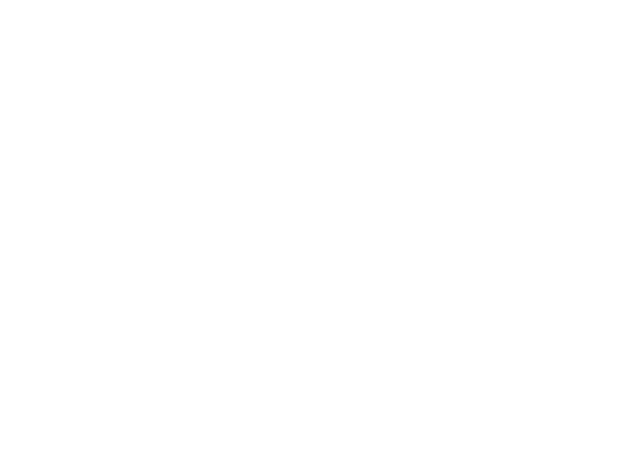
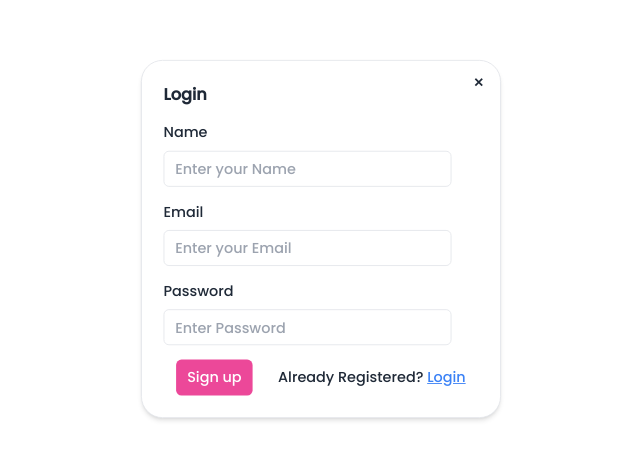
Before and after one commit to binary-lover/BookStore, a React (Vite) app in the folder Frontend/: page /Signup in a window 1280 px wide. Before the commit this address had no page. Shown: the part 161-620 px from the top of the page, without its empty margins (319-959 px from the left). Built offline with nearby package versions, Linux system fonts and the light colour scheme.

Commit message:
functionality added

```diff
--- a/Frontend/src/App.jsx
+++ b/Frontend/src/App.jsx
@@ -2,6 +2,7 @@
 import Home from './home/Home';
 import { Route, Routes } from 'react-router-dom'
 import Courses from './courses/Courses';
+import Signup from './components/Signup';
 
 function App() {
   return (
@@ -14,6 +15,7 @@
       <Route path='/home' element = {<Home />} />
       <Route path='/'  element = {<Home />} />
       <Route path='/course' element = {<Courses/>} />
+      <Route path='/Signup' element = {<Signup />} />
     </Routes>
     </div>
     </>
--- a/Frontend/src/components/Navbar.jsx
+++ b/Frontend/src/components/Navbar.jsx
@@ -1,4 +1,5 @@
 import React, { useEffect, useState } from 'react'
+import Login from './login';
 
 function Navbar() {
 
@@ -87,7 +88,9 @@
 
                         </label>
                         <div className="" >
-                            <a className="bg-black text-white px-3 py-2 rounded-md mr-2 mt-2 hover:bg-slate-800 duration-300 cursor-pointer ">Login</a>
+                            <a className="bg-black text-white px-3 py-2 rounded-md mr-2 mt-2 hover:bg-slate-800 duration-300 cursor-pointer  " onClick={()=>document.getElementById('my_modal_3').showModal()}>Login</a>
+                            <Login />
+
                         </div>
                     </div>
                 </div>
--- /dev/null
+++ b/Frontend/src/components/Signup.jsx
@@ -0,0 +1,47 @@
+import React from 'react'
+import { Link } from 'react-router-dom'
+import Login from './login';
+
+function Signup() {
+    return (
+        <>
+            <div className="flex h-screen  justify-center items-center ">
+                <div id="my_modal_1" className=" ">
+                    <div className="modal-box border shadow-md rounded-3xl w-[25rem]">
+                        <form method="dialog">
+                            {/* if there is a button in form, it will close the modal */}
+                            <Link to={"/"} className="btn btn-sm btn-circle btn-ghost absolute right-2 top-2">✕</Link>
+                        </form>
+                        <h3 className="font-bold text-lg">Login</h3>
+                        {/* Name */}
+                        <div className="mt-4 space-y-2">
+                            <h4>Name</h4>
+                            <input type="text" placeholder='Enter your Name' className="w-80 px-3 h-10 border rounded-md outline-none" />
+                        </div>
+                        {/* email */}
+                        <div className="mt-4 space-y-2">
+                            <h4>Email</h4>
+                            <input type="email" placeholder='Enter your Email' className="w-80 px-3 h-10 border rounded-md outline-none" />
+                        </div>
+                        {/* password */}
+                        <div className="mt-4 space-y-2">
+                            <h4>Password</h4>
+                            <input type="password" placeholder='Enter Password' className="w-80 px-3 h-10 border rounded-md outline-none" />
+                        </div>
+                        {/* login button */}
+                        <div className="flex justify-around items-center mt-4">
+                        <button className="bg-pink-500 rounded-md text-white px-3 py-2 hover:bg-pink-700 duration-300">Sign up</button>
+                        <p>
+                        Already Registered? <span  className="underline text-blue-500 cursor-pointer"  onClick={()=>document.getElementById('my_modal_3').showModal()}>Login</span>
+                        <Login />
+                        </p>
+                        </div>
+
+                    </div>
+                </div>
+            </div>
+        </>
+    )
+}
+
+export default Signup
--- /dev/null
+++ b/Frontend/src/components/login.jsx
@@ -0,0 +1,38 @@
+import React from 'react'
+import { Link } from 'react-router-dom'
+
+function login() {
+    return (
+        <div className="">
+            <dialog id="my_modal_3" className="modal backdrop-blur-sm">
+                <div className="modal-box">
+                    <form method="dialog">
+                        {/* if there is a button in form, it will close the modal */}
+                        <Link to={"/"} onClick={() => setModalOpen(false)} className="btn btn-sm btn-circle btn-ghost absolute right-2 top-2">✕</Link>
+                    </form>
+                    <h3 className="font-bold text-lg">Login</h3>
+                    {/* email */}
+                    <div className="mt-4 space-y-2">
+                        <h4>Email</h4>
+                        <input type="email" placeholder='Enter your Email' className="w-80 px-3 h-10 border rounded-md outline-none" />
+                    </div>
+                    {/* password */}
+                    <div className="mt-4 space-y-2">
+                        <h4>Password</h4>
+                        <input type="password" placeholder='Enter your Password' className="w-80 px-3 h-10 border rounded-md outline-none" />
+                    </div>
+                    {/* login button */}
+                    <div className="flex justify-around items-center mt-4">
+                        <button className="bg-pink-500 rounded-md text-white px-3 py-2 hover:bg-pink-700 duration-300">Login</button>
+                        <p>
+                            not Registered? <Link to={"/signup"} className="underline text-blue-500 cursor-pointer" onClick={() => setModalOpen(false)} >Signup</Link>
+                        </p>
+                    </div>
+
+                </div>
+            </dialog>
+        </div>
+    )
+}
+
+export default login
```
